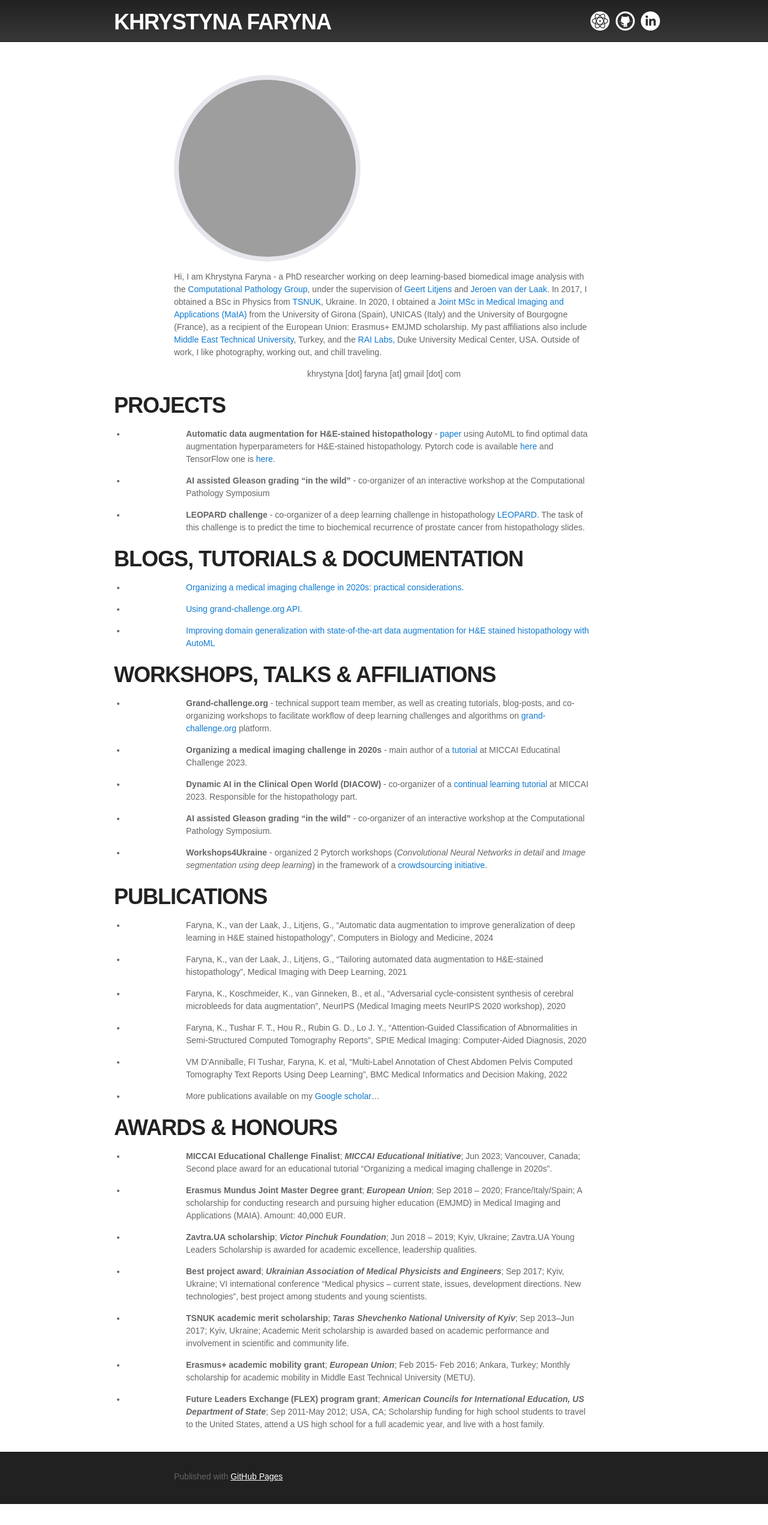
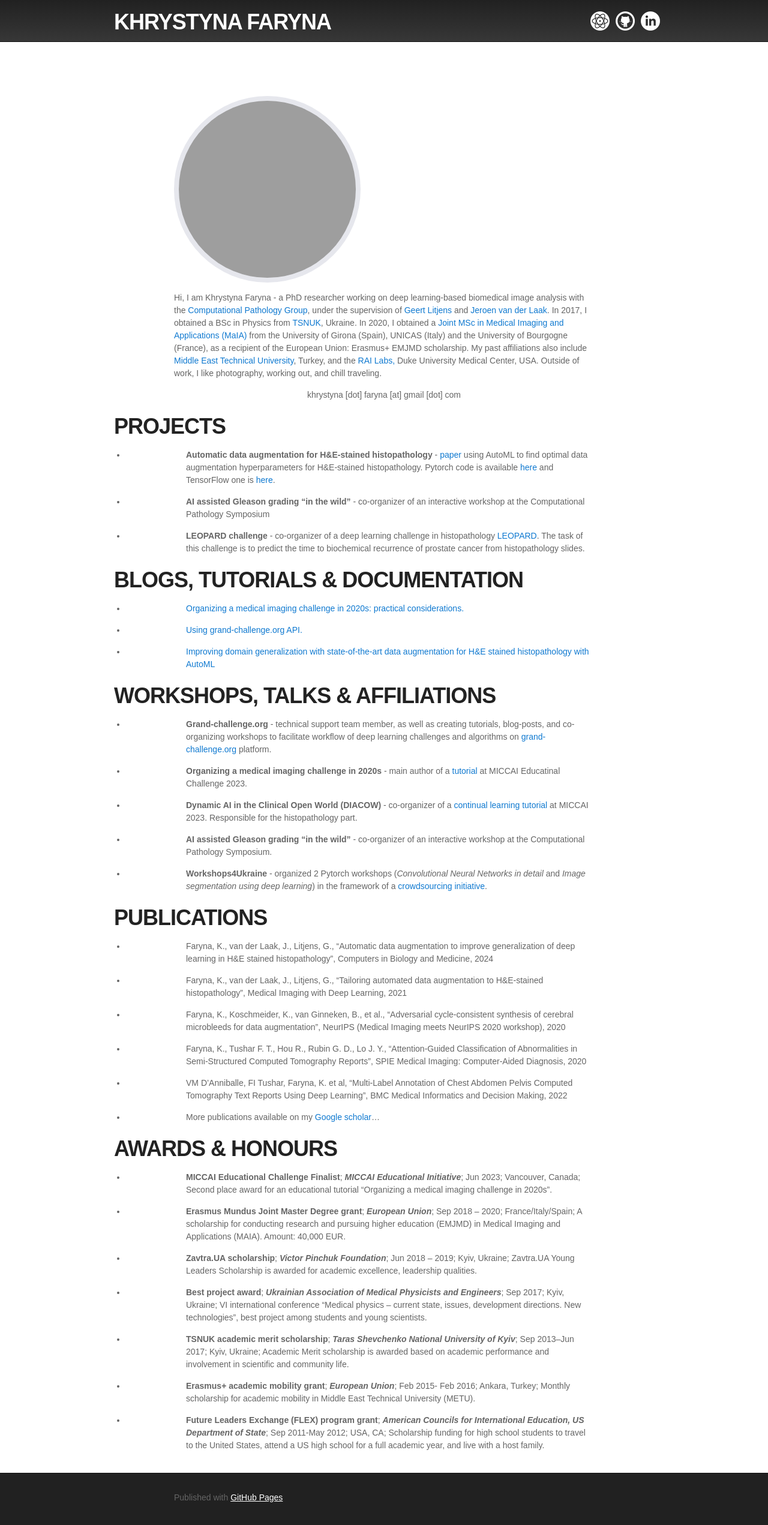
Before and after one commit to KhrystynaFaryna/khrystynafaryna.github.io, a Jekyll site: the page built from index.md, in a window 1280 px wide. Shown: the whole page at 60% size. Built offline with Jekyll 4.4.1, drawn with Linux system fonts in a browser that asks for light colours; before the commit the page ends 2507 px from its top, so only the background shows below that; grey boxes are pictures that could not be loaded.

Commit message:
Update default.html

```diff
--- a/_layouts/default.html
+++ b/_layouts/default.html
@@ -37,7 +37,7 @@
     <!-- MAIN CONTENT -->
     <div id="main_content_wrap" class="outer">
       <section id="main_content" class="inner">
-        <p id="main_content " class="loading ">
+        <p id="loading " class="inner">
         {% include GoogleTagManager_body.liquid %}
         {{ content }}
         </p>
```
